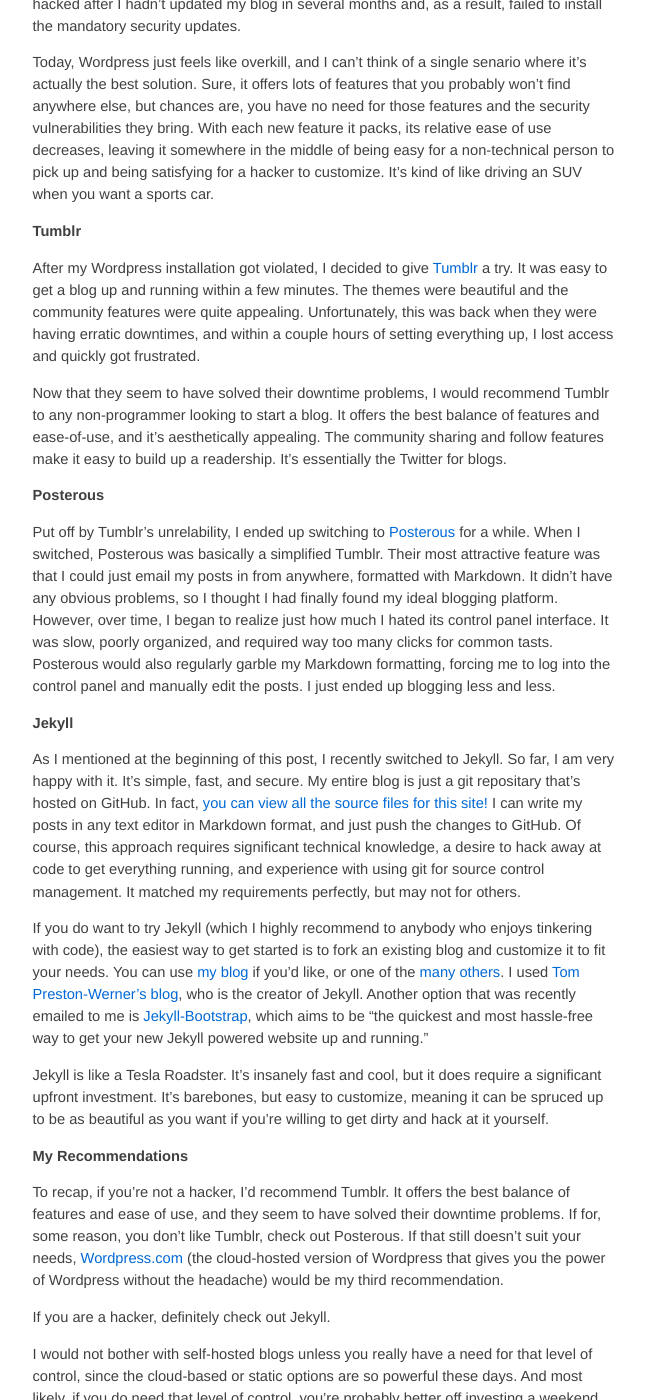
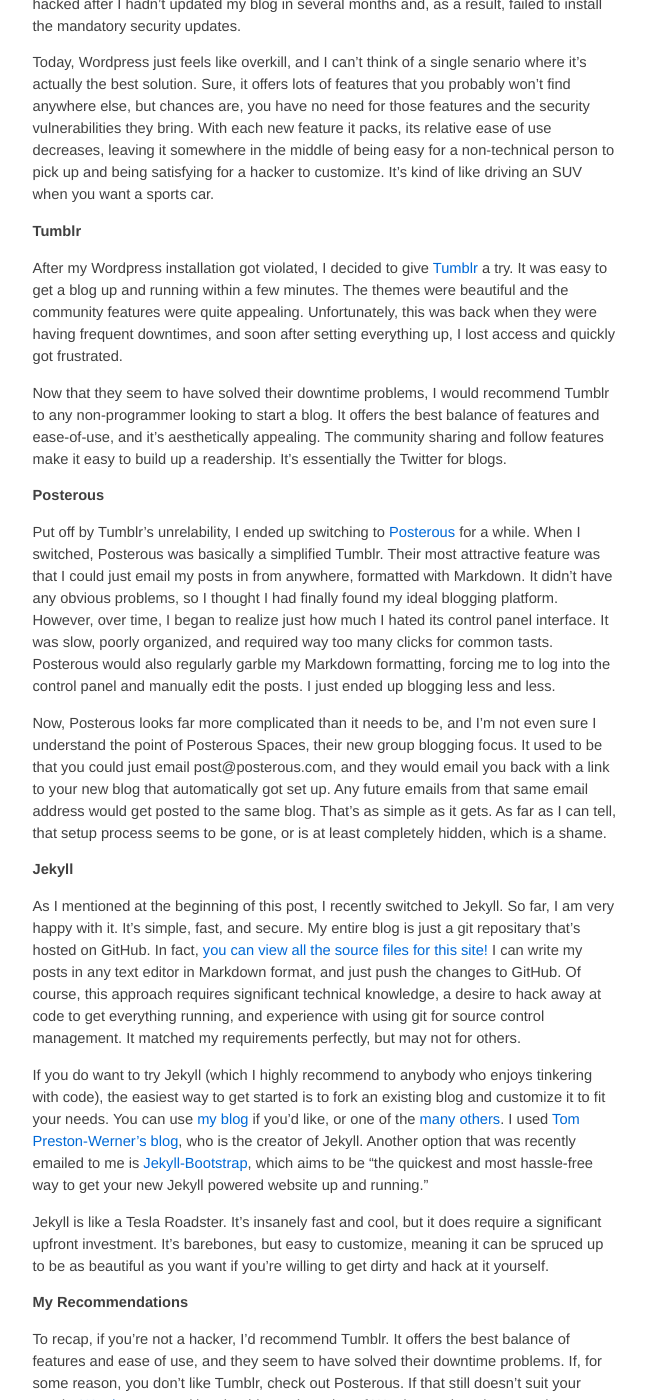
Before and after one commit to neilgupta/neilgupta.github.com, a Jekyll site: the page built from _posts/2012-01-01-my-journey-to-jekyll.md, in a window 1280 px wide and 1400 px high, scrolled down 481 px. Shown: the whole window, without its empty margins (314-960 px from the left). Built offline with Jekyll 4.4.1, drawn with Linux system fonts in a browser that asks for light colours; some of the changed text lies outside the part shown.

Commit message:
Edits to recent post

```diff
--- a/_posts/2012-01-01-my-journey-to-jekyll.md
+++ b/_posts/2012-01-01-my-journey-to-jekyll.md
@@ -19,13 +19,15 @@ Today, Wordpress just feels like overkill, and I can't think of a single senario
 
 **Tumblr**
 
-After my Wordpress installation got violated, I decided to give [Tumblr](http://tumblr.com) a try. It was easy to get a blog up and running within a few minutes. The themes were beautiful and the community features were quite appealing. Unfortunately, this was back when they were having erratic downtimes, and within a couple hours of setting everything up, I lost access and quickly got frustrated.
+After my Wordpress installation got violated, I decided to give [Tumblr](http://tumblr.com) a try. It was easy to get a blog up and running within a few minutes. The themes were beautiful and the community features were quite appealing. Unfortunately, this was back when they were having frequent downtimes, and soon after setting everything up, I lost access and quickly got frustrated.
 
 Now that they seem to have solved their downtime problems, I would recommend Tumblr to any non-programmer looking to start a blog. It offers the best balance of features and ease-of-use, and it's aesthetically appealing. The community sharing and follow features make it easy to build up a readership. It's essentially the Twitter for blogs.
 
 **Posterous**
 
 Put off by Tumblr's unrelability, I ended up switching to [Posterous](http://posterous.com) for a while. When I switched, Posterous was basically a simplified Tumblr. Their most attractive feature was that I could just email my posts in from anywhere, formatted with Markdown. It didn't have any obvious problems, so I thought I had finally found my ideal blogging platform. However, over time, I began to realize just how much I hated its control panel interface. It was slow, poorly organized, and required way too many clicks for common tasts. Posterous would also regularly garble my Markdown formatting, forcing me to log into the control panel and manually edit the posts. I just ended up blogging less and less.
+
+Now, Posterous looks far more complicated than it needs to be, and I'm not even sure I understand the point of Posterous Spaces, their new group blogging focus. It used to be that you could just email post@posterous.com, and they would email you back with a link to your new blog that automatically got set up. Any future emails from that same email address would get posted to the same blog. That's as simple as it gets. As far as I can tell, that setup process seems to be gone, or is at least completely hidden, which is a shame.
 
 **Jekyll**
 
@@ -37,7 +39,7 @@ Jekyll is like a Tesla Roadster. It's insanely fast and cool, but it does requir
 
 **My Recommendations**
 
-To recap, if you're not a hacker, I'd recommend Tumblr. It offers the best balance of features and ease of use, and they seem to have solved their downtime problems. If for, some reason, you don't like Tumblr, check out Posterous. If that still doesn't suit your needs, [Wordpress.com](http://wordpress.com) (the cloud-hosted version of Wordpress that gives you the power of Wordpress without the headache) would be my third recommendation.
+To recap, if you're not a hacker, I'd recommend Tumblr. It offers the best balance of features and ease of use, and they seem to have solved their downtime problems. If, for some reason, you don't like Tumblr, check out Posterous. If that still doesn't suit your needs, [Wordpress.com](http://wordpress.com) (the cloud-hosted version of Wordpress that gives you the power of Wordpress without the headache) would be my third recommendation.
 
 If you are a hacker, definitely check out Jekyll.
 
```
